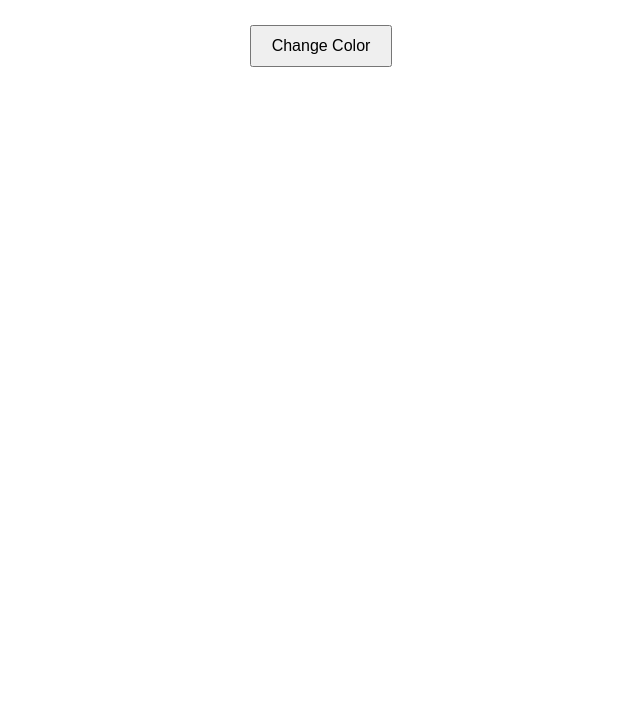
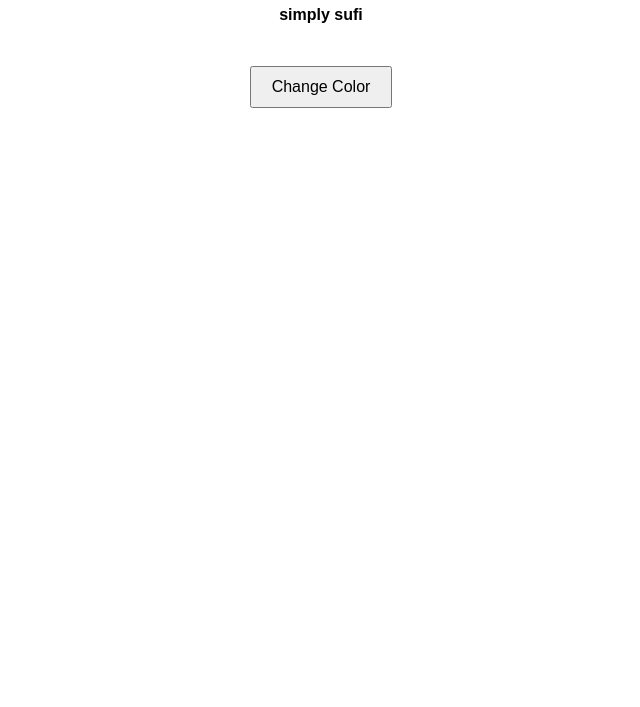
Before and after one commit to Talha-GH/hub, a plain HTML site: page index.html in a window 1280 px wide. Shown: the part 93-800 px from the top of the page, without its empty margins (319-959 px from the left). Drawn offline with Linux system fonts and the light colour scheme.

Commit message:
stashing

```diff
--- a/index.html
+++ b/index.html
@@ -9,6 +9,7 @@
 <body>
 
     <h2>Sample Code</h2>
+    <h4>simply sufi</h4>
 
     <!-- HTML content -->
     <button id="colorChangeBtn">Change Color</button>
@@ -17,5 +18,6 @@
     <!-- JavaScript code -->
     <script src="code.js"></script>
 
+
 </body>
 </html>
```
